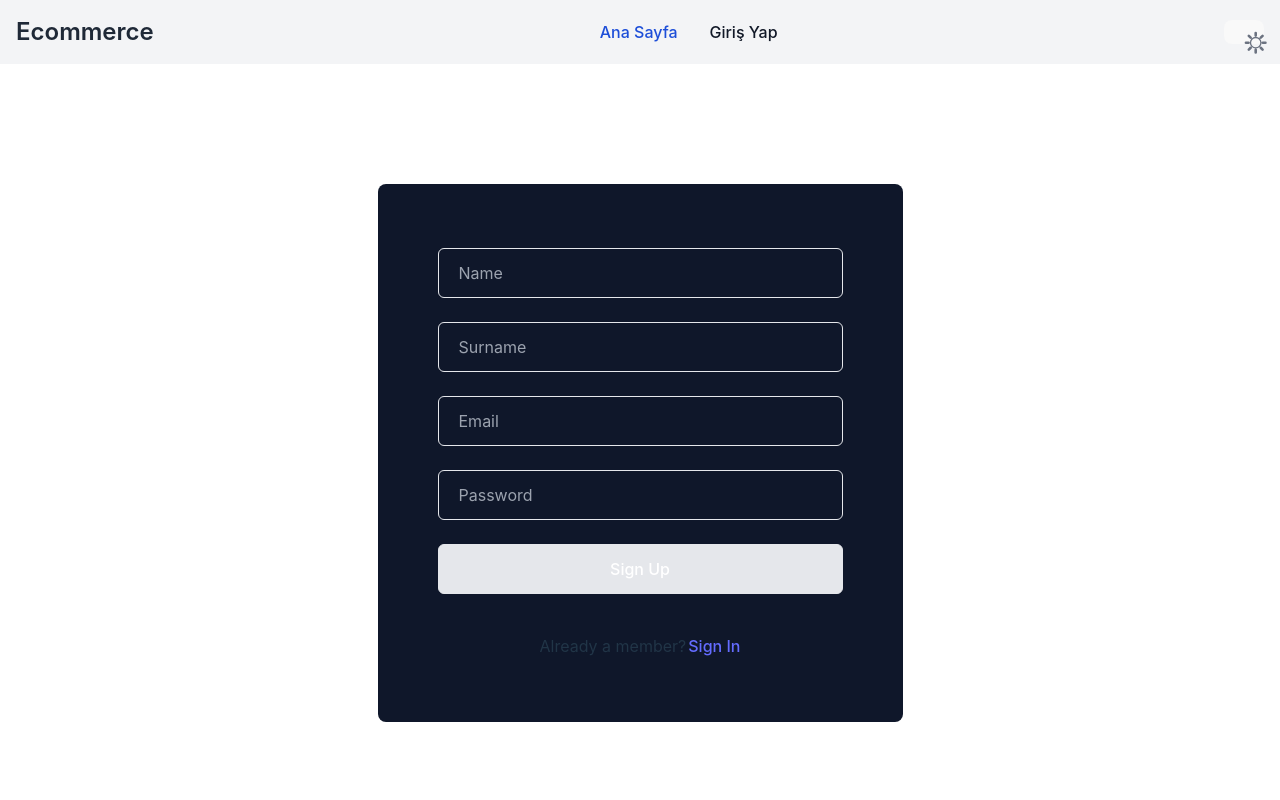
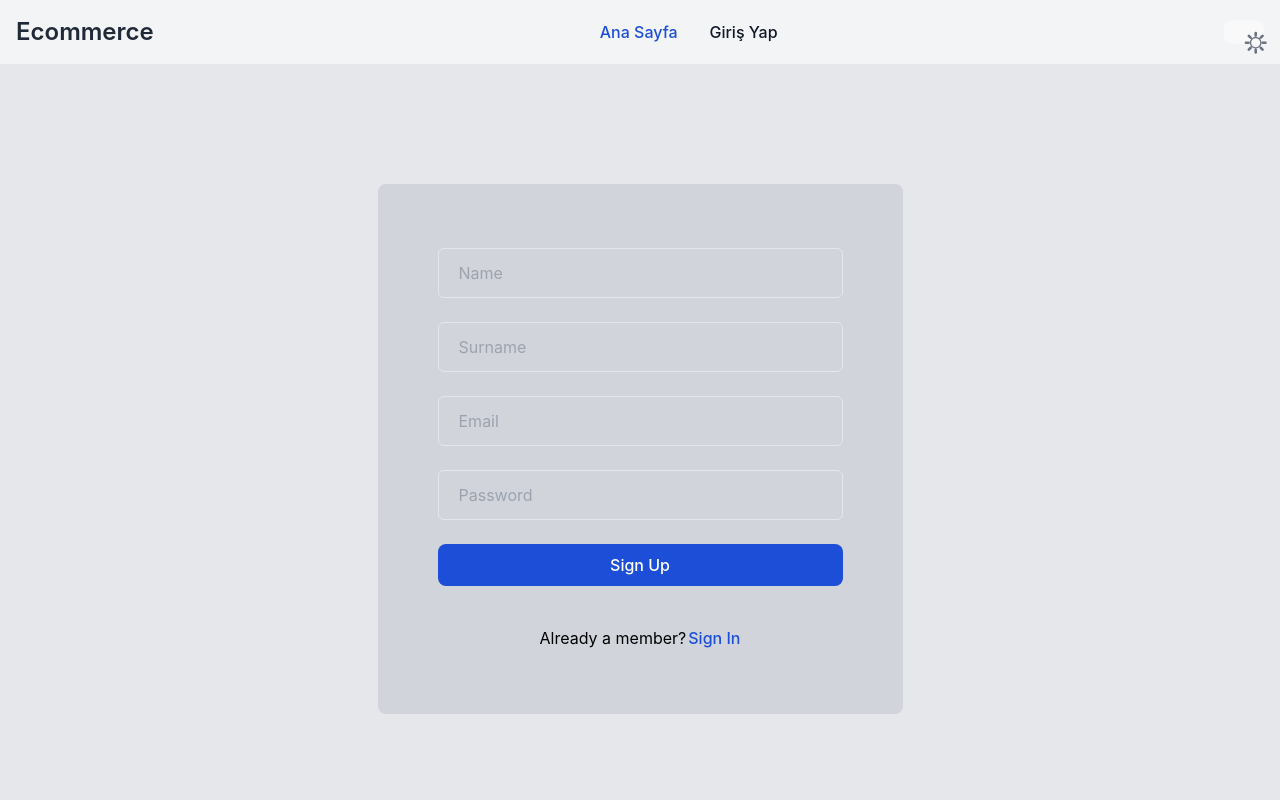
Before and after one commit to Kuuw/ecommerceFE, a React (Vite) app: page /account/signup in a window 1280 px wide. Shown: the top 800 px of the page. Built offline with nearby package versions, Linux system fonts and the light colour scheme.

Commit message:
Update SignUp for light theme support

```diff
--- a/src/components/organisms/SignInForm.tsx
+++ b/src/components/organisms/SignInForm.tsx
@@ -1,6 +1,5 @@
 import React, { Dispatch, SetStateAction } from 'react';
 import InputBox from '../molecules/InputBox';
-import Input from '../atoms/Input';
 import Button from '../atoms/Button';
 import ButtonStyles from '../../styles/ButtonStyles';
 
--- a/src/components/organisms/SignUpForm.tsx
+++ b/src/components/organisms/SignUpForm.tsx
@@ -1,6 +1,7 @@
 import React, { Dispatch, SetStateAction } from 'react';
 import InputBox from '../molecules/InputBox';
-import Input from '../atoms/Input';
+import Button from '../atoms/Button';
+import ButtonStyles from '../../styles/ButtonStyles';
 
 type SignUpFormProps = {
     firstName: string;
@@ -46,11 +47,11 @@ const SignUpForm: React.FC<SignUpFormProps> = ({ firstName, setFirstName, lastNa
                 value={password}
             />
             <div className="mb-10">
-                <Input
+                <Button
                     type="submit"
-                    value="Sign Up"
-                    className="w-full cursor-pointer rounded-md border border-primary bg-primary px-5 py-3 text-base font-medium text-white transition hover:bg-opacity-90"
-                />
+                    className="w-full cursor-pointer"
+                    style={ButtonStyles.BLUE}
+                >Sign Up</Button>
             </div>
         </form>
     );
--- a/src/components/pages/SignUp.tsx
+++ b/src/components/pages/SignUp.tsx
@@ -32,11 +32,11 @@ const SignUp: React.FC = () => {
     };
 
     return (
-        <section className="bg-gray-1 py-20 dark:bg-dark lg:py-[120px]">
+        <section className="bg-gray-200 dark:bg-slate-800 py-20 dark:bg-dark lg:py-[120px]">
             <div className="container mx-auto">
                 <div className="-mx-4 flex flex-wrap">
                     <div className="w-full px-4">
-                        <div className="relative mx-auto max-w-[525px] overflow-hidden rounded-lg bg-slate-900 px-10 py-16 text-center dark:bg-dark-2 sm:px-12 md:px-[60px]">
+                        <div className="relative mx-auto max-w-[525px] overflow-hidden rounded-lg bg-gray-300 dark:bg-slate-900 px-10 py-16 text-center dark:bg-dark-2 sm:px-12 md:px-[60px]">
                             <SignUpForm
                                 firstName={firstName}
                                 setFirstName={setFirstName}
@@ -48,11 +48,11 @@ const SignUp: React.FC = () => {
                                 setPassword={setPassword}
                                 onSubmit={registerFunc}
                             />
-                            <p className="text-base text-body-color dark:text-dark-6">
+                            <p className="text-base text-body-color dark:text-white text-black">
                                 <span className="pr-0.5">Already a member?</span>
                                 <a
                                     href="/account/signin"
-                                    className="text-primary hover:underline"
+                                    className="text-blue-700 dark:text-blue-300 hover:underline"
                                 >
                                     Sign In
                                 </a>
```
